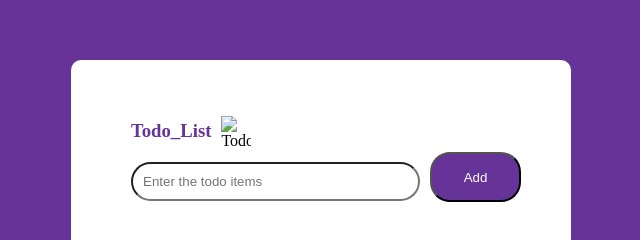
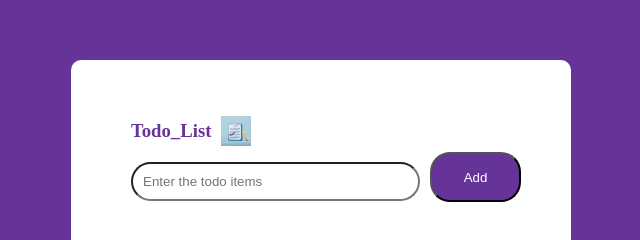
Before and after one commit to Nageshwari4/Todo_List, a plain HTML site: page index.html in a window 1280 px wide. Shown: the top 240 px of the page, 319-959 px from the left. Drawn offline with Linux system fonts and the light colour scheme.

Commit message:
Image location updated in code

```diff
--- a/index.html
+++ b/index.html
@@ -13,7 +13,7 @@
         <div class="todo_app">
             <div class="header">
                 <h3>Todo_List</h3>
-                <img src="./img/todo.jpg" alt="Todo List">
+                <img src="./todo.jpg" alt="Todo List">
             </div>
             <div class="textbox">
                 <input type="text" id="text_box" placeholder="Enter the todo items">
```
